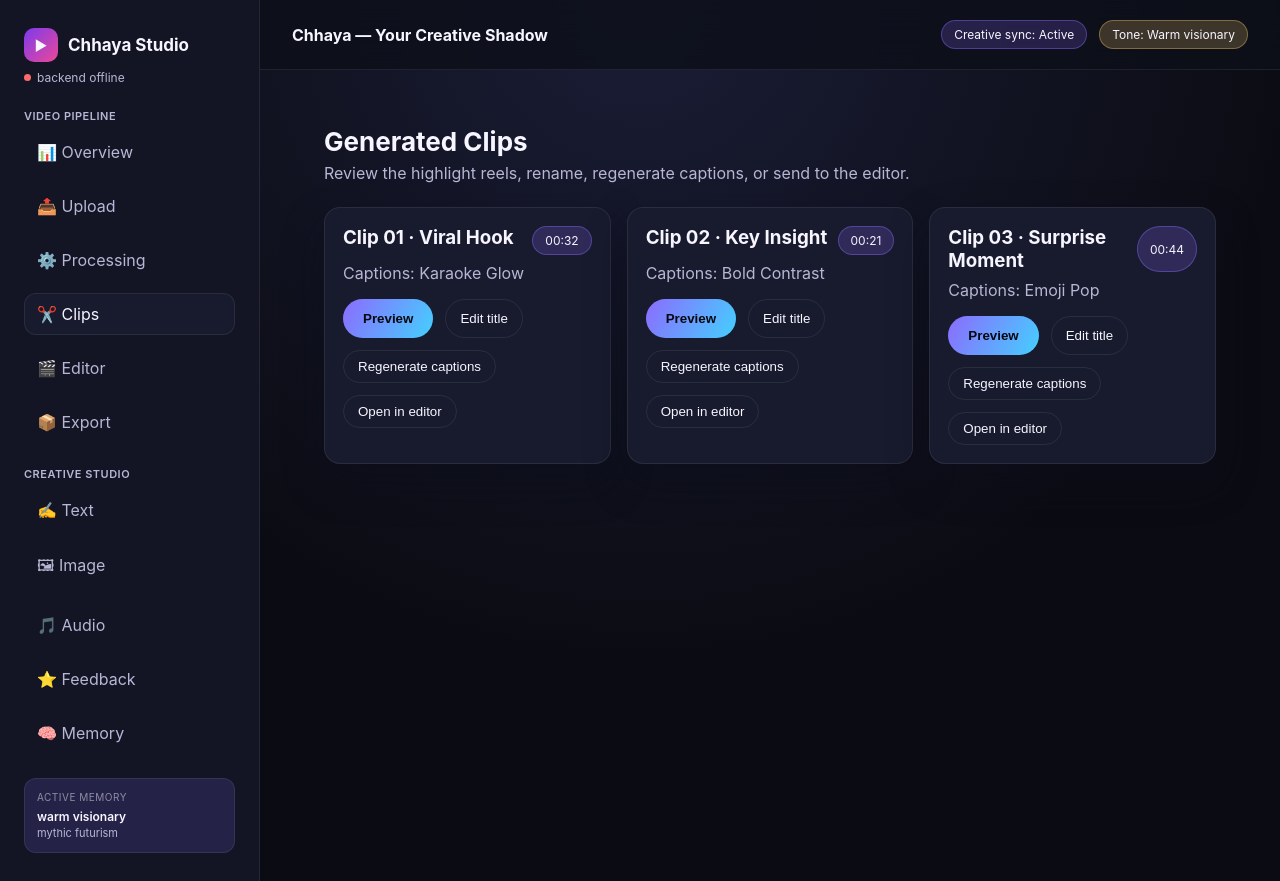
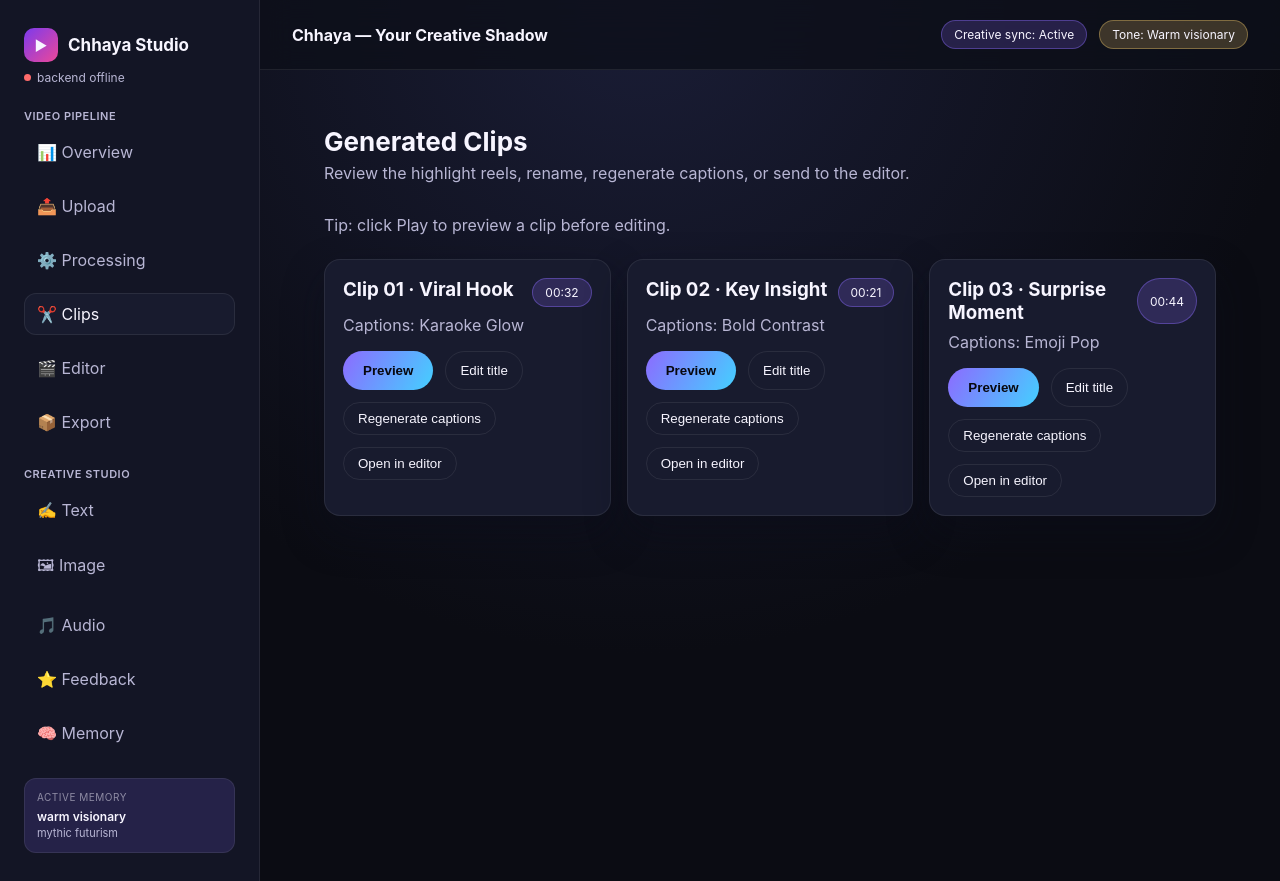
Before and after one commit to AbhayKTS/gla2, a React (Vite) app in the folder frontend/: page /clips in a window 1280 px wide. Built offline with nearby package versions, Linux system fonts and the light colour scheme; no server answers.

Commit message:
add reviewer tip on clips page

```diff
--- a/frontend/src/components/pages/ClipsPage.tsx
+++ b/frontend/src/components/pages/ClipsPage.tsx
@@ -8,6 +8,7 @@ const ClipsPage = () => {
         title="Generated Clips"
         subtitle="Review the highlight reels, rename, regenerate captions, or send to the editor."
       />
+      <p style={{ color: "var(--text-muted)", marginTop: 8 }}>Tip: click Play to preview a clip before editing.</p>
       <div className="cards">
         <ClipCard title="Clip 01 · Viral Hook" duration="00:32" status="Captions: Karaoke Glow" />
         <ClipCard title="Clip 02 · Key Insight" duration="00:21" status="Captions: Bold Contrast" />
```
